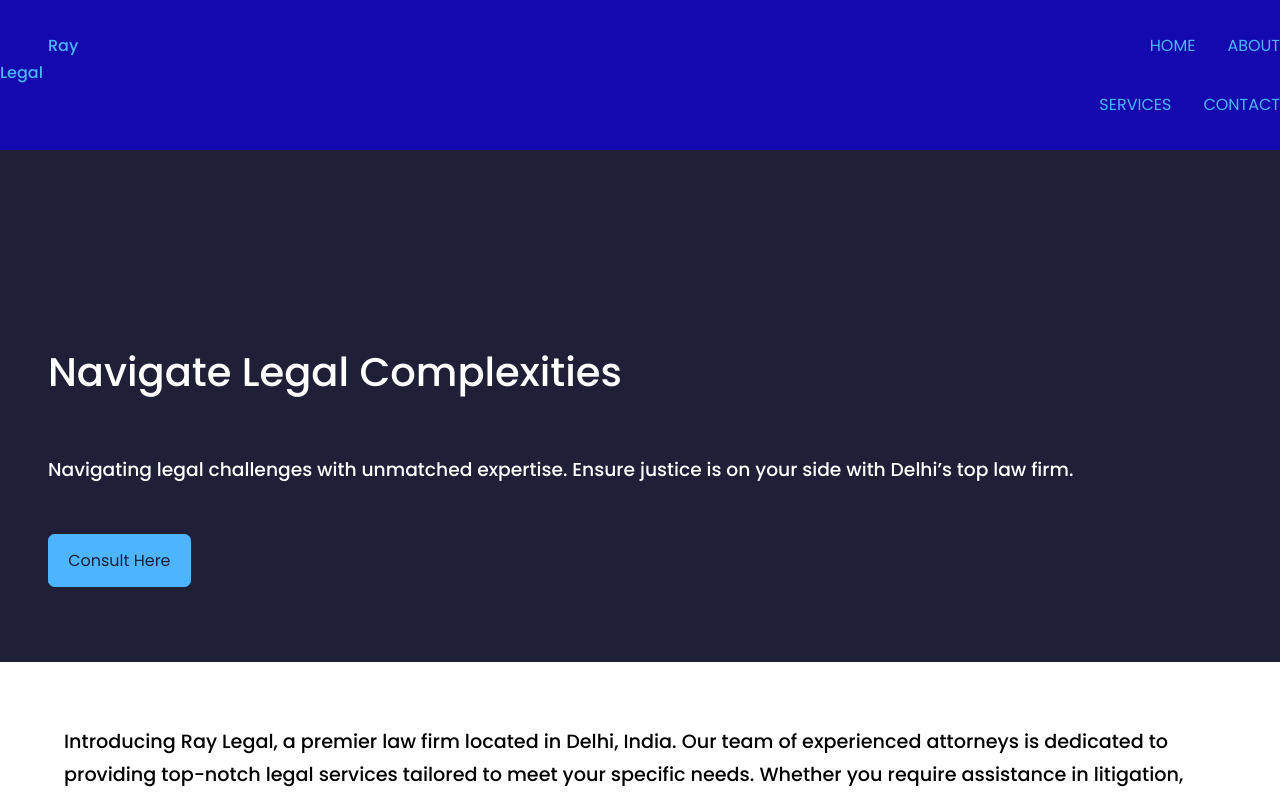
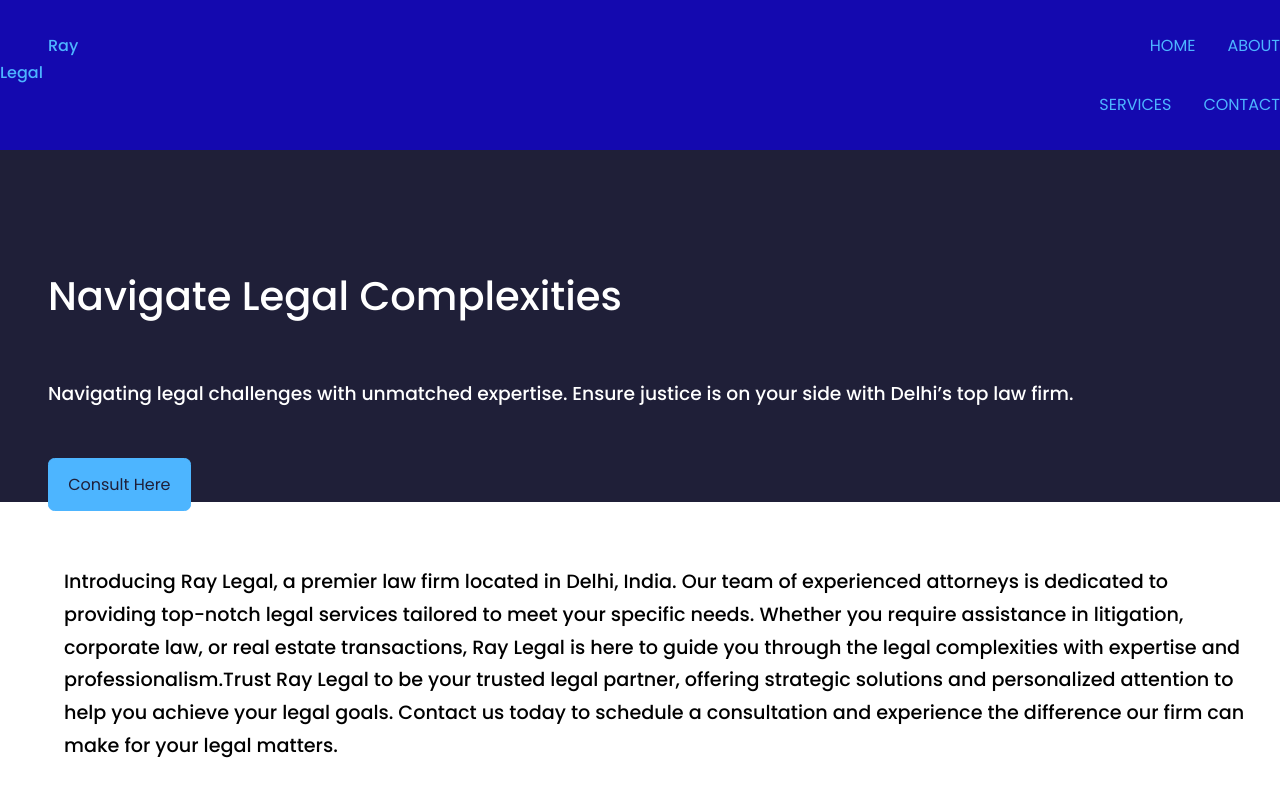
Before and after one commit to KIRTI019/Law-Firm, a React (Create React App) app: page / in a window 1280 px wide. Shown: the top 797 px of the page. Built offline with nearby package versions, Linux system fonts and the light colour scheme; the HTML template or start-up script is replaced by a standard one.

Commit message:
Update header.css

```diff
--- a/src/components/Header/header.css
+++ b/src/components/Header/header.css
@@ -13,7 +13,7 @@ h3 {
 }
 
 .para1 {
-  height: 25rem;
+  height: 15rem;
   align-content: center;
   padding-left: 3rem;
   padding-right: 3rem;
```
